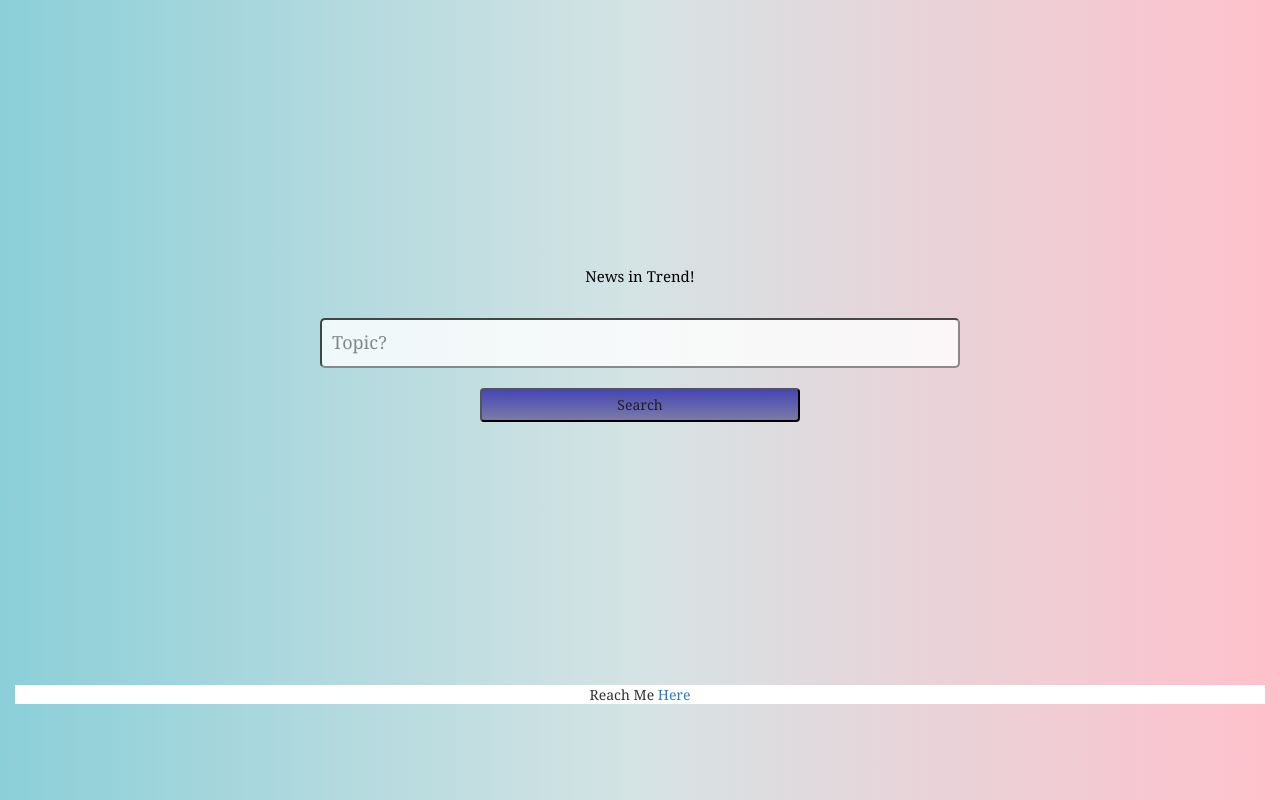
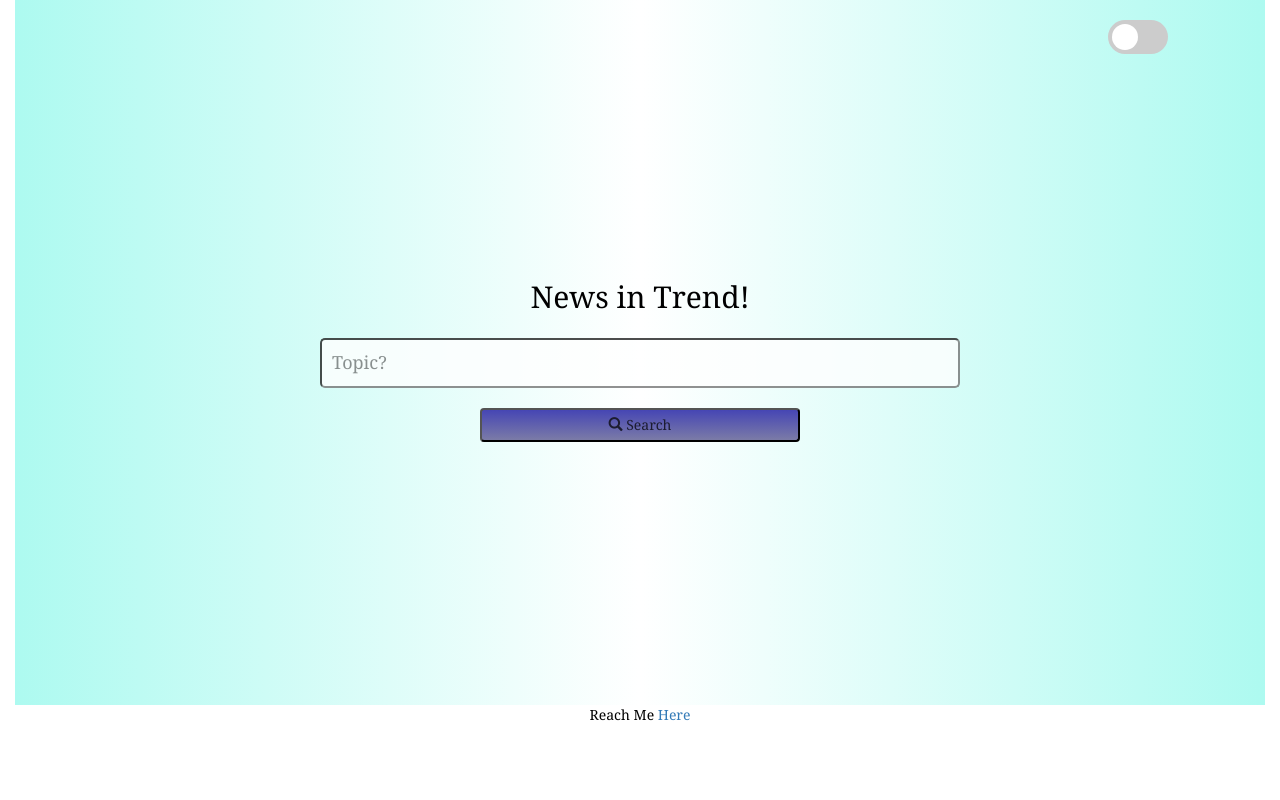
Before and after one commit to CyanGirl/NewsApp, a React (Create React App) app: page /#/ in a window 1280 px wide. Built offline with nearby package versions, Linux system fonts and the light colour scheme.

Commit message:
dark mode added

```diff
--- a/package.json
+++ b/package.json
@@ -10,7 +10,8 @@
     "react": "^16.13.1",
     "react-dom": "^16.13.1",
     "react-router-dom": "^5.2.0",
-    "react-scripts": "3.4.1"
+    "react-scripts": "3.4.1",
+    "styled-components": "^5.1.1"
   },
   "scripts": {
     "predeploy": "npm run build",
--- a/src/App.js
+++ b/src/App.js
@@ -3,14 +3,17 @@ import { Route, Link } from "react-router-dom";
 import News from "./News";
 import Details from "./Details";
 import Open from "./open";
+import { Contxt } from "./Context";
 
 const App = (props) => {
   return (
-    <div>
-      <Route exact path="/News" component={News}></Route>
-      <Route path="/News/:id" component={Details}></Route>
-      <Route exact path="/" component={Open}></Route>
-    </div>
+    <Contxt>
+      <div>
+        <Route exact path="/News" component={News}></Route>
+        <Route path="/News/:id" component={Details}></Route>
+        <Route exact path="/" component={Open}></Route>
+      </div>
+    </Contxt>
   );
 };
 export default App;
--- /dev/null
+++ b/src/Context.js
@@ -0,0 +1,14 @@
+import React, { useState } from "react";
+
+export const modeContext = React.createContext();
+
+export const Contxt = (props) => {
+  const [mode, setMode] = useState("light");
+  return (
+    <div>
+      <modeContext.Provider value={[mode, setMode]}>
+        {props.children}
+      </modeContext.Provider>
+    </div>
+  );
+};
--- a/src/Details.js
+++ b/src/Details.js
@@ -1,6 +1,7 @@
-import React, { useState } from "react";
+import React, { useState, useContext } from "react";
 import { Link } from "react-router-dom";
 import Footer from "./footer";
+import { modeContext } from "./Context";
 
 const Details = (props) => {
   const [link, setLink] = useState(
@@ -9,10 +10,12 @@ const Details = (props) => {
       : props.location.state.n.url
   );
 
+  const [mode, setMode] = useContext(modeContext);
+
   return (
+    <div className={mode}>
       <div className="container-fluid">
-      <br />
-      <br />
+        <div className="nav">
           <Link
             to={{
               pathname: `/News`,
@@ -21,14 +24,17 @@ const Details = (props) => {
           >
             <h6 className="prev">Go Back</h6>
           </Link>
+        </div>
+        <div className="content">
           <br />
           <h2 className="text-center">
             {props.location.state.n.title}
             {props.location.state.n.story_title}
           </h2>
           <br></br>
+          <hr />
           <br />
-
+          <div className="opac">
             <h3 className="text-center">
               The ID of this news is: {props.match.params.id}
             </h3>
@@ -39,18 +45,22 @@ const Details = (props) => {
             </p>
             <br></br>
             <p className="text-center container-fluid">
-        The number of comments in it are {props.location.state.n.num_comments}{" "}
-        with the scored points {props.location.state.n.points}
+              The number of comments in it are{" "}
+              {props.location.state.n.num_comments} with the scored points{" "}
+              {props.location.state.n.points}
               <br />
               <br />
               <br />
               You can find the entire article over here:
               <br />
               <a href={`${link}`} target="_blank" className="link">
-          Check Here
+                Check Here <span class="glyphicon glyphicon-link"></span>
               </a>
             </p>
+          </div>
           <Footer />
+        </div>
+      </div>
     </div>
   );
 };
--- /dev/null
+++ b/src/Mode.js
@@ -0,0 +1,26 @@
+import React from "react";
+import { Component, useState, useEffect, useContext } from "react";
+import "./style.css";
+import { modeContext } from "./Context";
+
+const Theme = () => {
+  const [mode, setMode] = useContext(modeContext);
+  const handleBox = (e) => {
+    if (e.target.checked == false) {
+      setMode(() => "light");
+    } else {
+      setMode(() => "dark");
+    }
+  };
+
+  return (
+    <div>
+      <label className="switch">
+        <input type="checkbox" onChange={handleBox} check={mode} />
+        <span className="slider round"></span>
+      </label>
+    </div>
+  );
+};
+
+export default Theme;
--- a/src/News.js
+++ b/src/News.js
@@ -1,18 +1,20 @@
 import React from "react";
-import { Component, useState, useEffect } from "react";
+import { Component, useState, useEffect, useContext } from "react";
 import "./style.css";
 import { Link } from "react-router-dom";
 import Footer from "./footer";
+import { modeContext } from "./Context";
 
 const News = (props) => {
   //state
-  console.log(props);
   const [news, setNews] = useState([]);
   const [searchQ, setSearchQ] = useState(props.location.state);
   const [url, setUrl] = useState(
     `https://hn.algolia.com/api/v1/search?query=${searchQ}`
   );
   const [load, setLoad] = useState(false);
+
+  const [mode, setMode] = useContext(modeContext);
   //from here our functions begin
   const fetchNews = () => {
     setLoad(true);
@@ -40,11 +42,15 @@ const News = (props) => {
       <div key={i} className="news">
         <Link to={{ pathname: `/News/${n.objectID}`, state: { n, searchQ } }}>
           <p id="links">
+            <span class="glyphicon glyphicon-link"></span>
+            <u>
               {n.title}
-            {n.story_title}.
+              {n.story_title}
+            </u>
           </p>
         </Link>
-        {console.log(n)}
+        <p>Wriiten By {n.author}</p>
+        <br />
       </div>
     ));
   };
@@ -65,6 +71,8 @@ const News = (props) => {
           <br />
           <hr />
           <br />
+          <br />
+          <br />
 
           {newsList()}
         </div>
@@ -74,18 +82,24 @@ const News = (props) => {
   };
   //finally the rendering section
   return (
+    <div className={mode}>
       <div className="container-fluid">
+        <div className="nav">
+          <Link to={{ pathname: "/" }}>
+            <h6 className="prev">
+              <span class="glyphicon glyphicon-search"></span> Search Again
+            </h6>
+          </Link>
+        </div>
+        <div className="content">
           <br />
-      <br />
-      <Link to={{ pathname: "/" }}>
-        <h6 className="prev">Search Again</h6>
-      </Link>
-      <br />
-      <h1 className="text-center">About {searchQ}</h1>
+          <h1 className="text-center text-uppercase">About {searchQ}</h1>
           <br></br>
           {loading()}
-      {check()}
+          <div className="opac">{check()}</div>
           <Footer />
+        </div>
+      </div>
     </div>
   );
 };
--- a/src/footer.js
+++ b/src/footer.js
@@ -4,7 +4,7 @@ import "./style.css";
 const Footer = () => {
   return (
     <div id="footer">
-      <h5 className="text-center">
+      <h5 className="text-center imp">
         Reach Me <a href="https://cyancodes.blogspot.com/">Here</a>
       </h5>
     </div>
--- a/src/open.js
+++ b/src/open.js
@@ -1,11 +1,14 @@
 import React from "react";
 import { Link, useHistory } from "react-router-dom";
-import { Component, useState, useEffect } from "react";
+import { Component, useState, useEffect, useContext } from "react";
 import "./style.css";
 import Footer from "./footer";
+import { modeContext } from "./Context";
+import Theme from "./Mode";
 
 const Open = () => {
   const [searchQ, setSearchQ] = useState("");
+  const [mode, setMode] = useContext(modeContext);
   let history = useHistory();
 
   const handleChange = (e) => {
@@ -36,22 +39,31 @@ const Open = () => {
           <br />
           <br />
           <button onClick={check} className="text-center search">
-            Search
+            <span class="glyphicon glyphicon-search"></span> Search
           </button>
         </form>
       </div>
     );
   };
   return (
-    <div className="first text-center">
+    <div className={mode}>
+      <div className=" text-center">
         <br />
+        <div className="nav">
+          <Theme />
+        </div>
+
         <br />
+        <div className="first">
           <h2 className="text-center heading">News in Trend!</h2>
-      {newsForm()}
+          <div className="imp">{newsForm()}</div>
+
           <br />
           <br />
           <Footer></Footer>
         </div>
+      </div>
+    </div>
   );
 };
 export default Open;
--- a/src/style.css
+++ b/src/style.css
@@ -1,13 +1,7 @@
-html,
 body {
-  height: 100%;
+  min-height: 100%;
   min-width: 100%;
-  background-image: linear-gradient(
-    90deg,
-    rgb(139, 207, 216),
-    rgb(213, 227, 228),
-    pink
-  );
+
   font-family: Georgia, "Times New Roman", Times, serif;
 }
 form {
@@ -22,7 +16,11 @@ h5 {
   padding: 2px;
 }
 #links {
-  color: rgb(83, 35, 83);
+  color: rgb(68, 42, 68);
+  font-style: italic;
+}
+.dark #links {
+  color: rgb(216, 178, 216);
   font-style: italic;
 }
 input {
@@ -35,7 +33,14 @@ input {
 }
 .first {
   min-height: 50vh;
-  margin-top: 25vh;
+  margin-top: 30vh;
+}
+.nav {
+  position: fixed;
+  width: 95.5%;
+}
+.content {
+  margin-top: 10vh;
 }
 p {
   color: black;
@@ -83,9 +88,7 @@ p {
     rgb(67, 67, 192)
   );
 }
-#centre {
-  margin-top: 35vh;
-}
+
 .heading {
   animation-name: blink;
   animation-duration: 2.5s;
@@ -94,14 +97,103 @@ p {
 @keyframes blink {
   0% {
     color: black;
-    transform: scale(0.5);
   }
   50% {
     color: blue;
-    transform: scale(1);
   }
   100% {
-    transform: scale(0.7);
     color: rgb(5, 5, 34);
   }
 }
+h1 {
+  color: rgb(153, 40, 153);
+}
+.switch {
+  position: relative;
+  display: inline-block;
+  width: 60px;
+  height: 34px;
+  margin-left: 80vw;
+}
+.slider {
+  position: absolute;
+  cursor: pointer;
+  top: 0;
+  left: 0;
+  right: 0;
+  bottom: 0;
+  background-color: #ccc;
+  -webkit-transition: 0.4s;
+  transition: 0.4s;
+}
+
+.slider:before {
+  position: absolute;
+  content: "";
+  height: 26px;
+  width: 26px;
+  left: 4px;
+  bottom: 4px;
+  background-color: white;
+  -webkit-transition: 0.4s;
+  transition: 0.4s;
+}
+
+.slider.round {
+  border-radius: 34px;
+}
+
+.slider.round:before {
+  border-radius: 50%;
+}
+.switch input {
+  opacity: 0;
+  width: 0;
+  height: 0;
+}
+input:checked + .slider {
+  background-color: #2196f3;
+}
+
+input:focus + .slider {
+  box-shadow: 0 0 1px #2196f3;
+}
+
+input:checked + .slider:before {
+  -webkit-transform: translateX(26px);
+  -ms-transform: translateX(26px);
+  transform: translateX(26px);
+}
+#centre {
+  margin-top: 30vh;
+}
+.dark {
+  background-image: linear-gradient(
+    90deg,
+    rgb(29, 28, 28),
+    #6e7a78,
+    rgb(34, 32, 32)
+  );
+  background-size: 100%;
+  color: rgb(216, 178, 216);
+}
+
+.light {
+  background-image: linear-gradient(90deg, #adfaf0, white, #adfaf0);
+  background-size: 100%;
+}
+.imp {
+  color: black !important;
+}
+.opac {
+  box-shadow: 2px 2px 5px 3px white;
+  width: 60vw;
+  margin: auto;
+  padding: 10px;
+}
+.dark h1 {
+  color: black;
+}
+.dark .link {
+  color: rgb(216, 178, 216);
+}
```
Also changed, not shown: 1 other file (tests, documents, lock files or other folders). Lines whose indentation alone changed are shown as unchanged.
